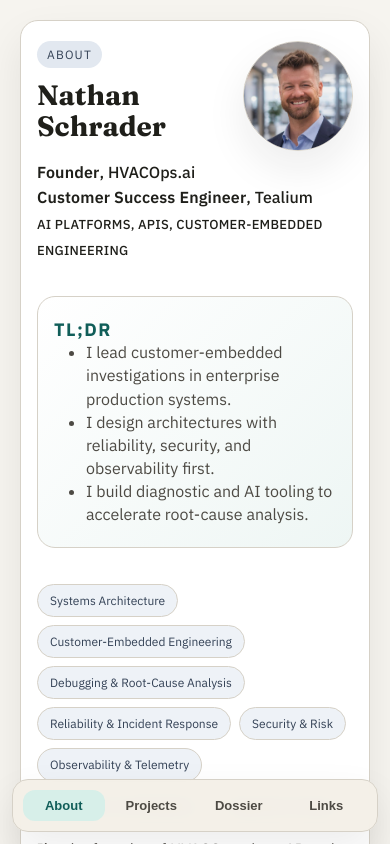
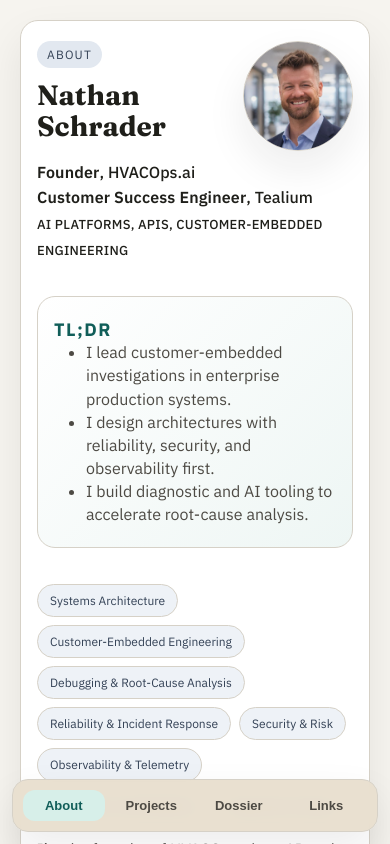
Before and after one commit to schradermade/nathanschrader, a Next.js app: page / in a window 390 px wide. Built offline with nearby package versions, Linux system fonts and the light colour scheme.

Commit message:
Warm mobile nav background

```diff
--- a/src/app/globals.css
+++ b/src/app/globals.css
@@ -392,7 +392,7 @@ main {
     right: var(--shell-pad-x);
     bottom: 12px;
     padding: 10px;
-    background: rgba(244, 240, 232, 0.96);
+    background: rgba(233, 223, 207, 0.96);
     border: 1px solid var(--border);
     border-radius: 16px;
     box-shadow: var(--shadow);
```
